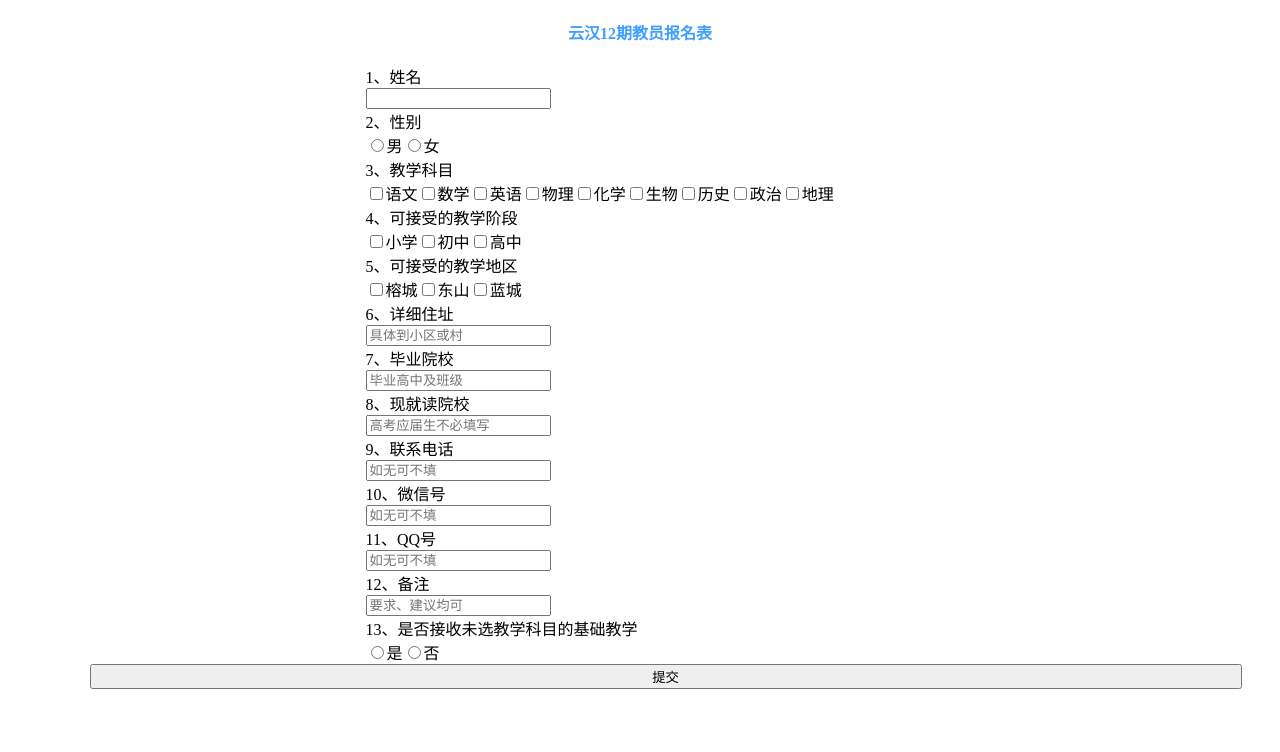
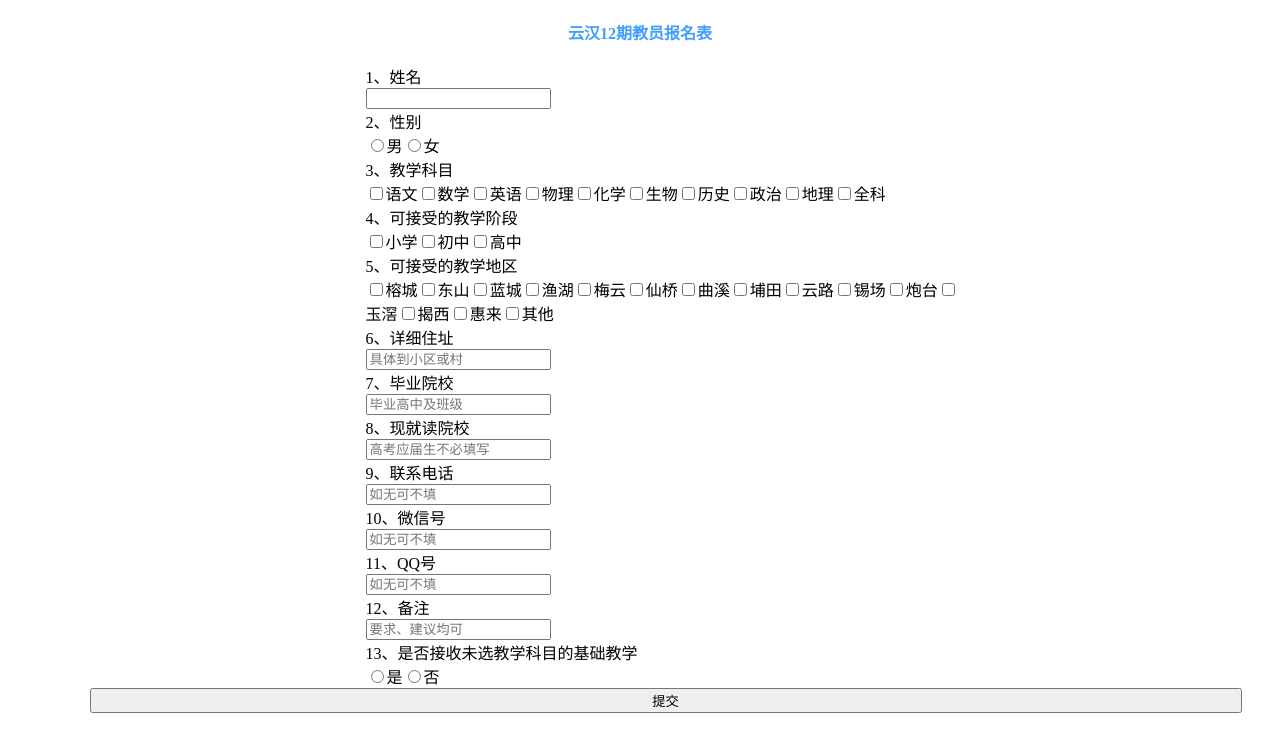
Before and after one commit to canyyang/yunhan, a Vue app: page /teacher in a window 1280 px wide. Shown: the top 752 px of the page. Built offline with nearby package versions, Linux system fonts and the light colour scheme.

Commit message:
FIX areas

```diff
--- a/src/components/Teachers.vue
+++ b/src/components/Teachers.vue
@@ -9,6 +9,7 @@ const props = defineProps(['student', 'edit'])
 const emit = defineEmits()
 
 const subjects = ['语文', '数学', '英语', '物理', '化学', '生物', '历史', '政治', '地理']
+const areas = ['榕城', '东山', '蓝城', '渔湖', '梅云', '仙桥', '曲溪', '埔田', '云路', '锡场', '炮台', '玉滘', '揭西', '惠来', '其他']
 
 onMounted(() => {
   fetchData()
@@ -54,11 +55,11 @@ const dialogConfirmVisible = ref(false)
 const selectId = ref(0)
 const selectName = ref('')
 
-const openCharge = (id, name) => {
-  getDetail(id)
-  dialogFormVisible.value = true
+const openCharge = async (id, name) => {
+  await getDetail(id)
   selectId.value = id
   selectName.value = name
+  dialogFormVisible.value = true
 }
 
 const cancelCharge = () => {
@@ -174,7 +175,7 @@ const handleCurrentChange = () => {
           placeholder="授课地区"
         >
           <el-option
-            v-for="item in ['小学', '初中', '高中']"
+            v-for="item in areas"
             :key="item"
             :label="item"
             :value="item"
--- a/src/services/index.js
+++ b/src/services/index.js
@@ -136,6 +136,7 @@ export async function editCharge(data) {
 }
 
 export async function chargeStudent(data) {
+  console.log(data)
   return axios.post('/student/edit/teacher', data)
     .then((res) => {
       return res.data;
--- a/src/views/Teacher.vue
+++ b/src/views/Teacher.vue
@@ -109,6 +109,8 @@ const commit = async () => {
   }
 }
 
+const areas = ['榕城', '东山', '蓝城', '渔湖', '梅云', '仙桥', '曲溪', '埔田', '云路', '锡场', '炮台', '玉滘', '揭西', '惠来', '其他']
+
 </script>
 
 <template>
@@ -130,7 +132,7 @@ const commit = async () => {
       </el-form-item>
       <el-form-item label="3、教学科目">
         <el-checkbox-group v-model="form.subject">
-          <el-checkbox v-for="item in ['语文', '数学', '英语', '物理', '化学', '生物', '历史', '政治', '地理']"
+          <el-checkbox v-for="item in ['语文', '数学', '英语', '物理', '化学', '生物', '历史', '政治', '地理', '全科']"
             :key="item"
             :label="item"
             :value="item"
@@ -147,9 +149,7 @@ const commit = async () => {
       </el-form-item>
       <el-form-item label="5、可接受的教学地区">
         <el-checkbox-group v-model="form.area">
-          <el-checkbox  size="large" label="榕城" value="榕城" />
-          <el-checkbox  size="large" label="东山" value="东山" />
-          <el-checkbox  size="large" label="蓝城" value="蓝城" />
+          <el-checkbox v-for="item in areas"  size="large" :label="item" :value="item" />
         </el-checkbox-group>
       </el-form-item>
       <el-form-item label="6、详细住址">
```
